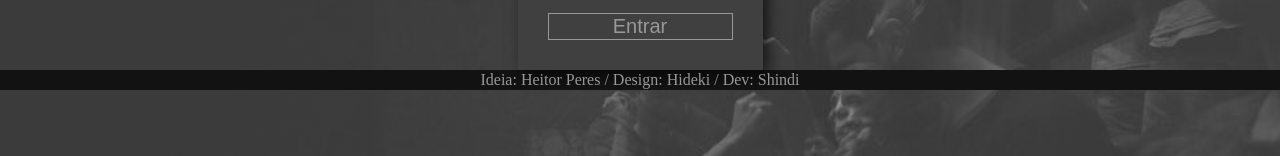
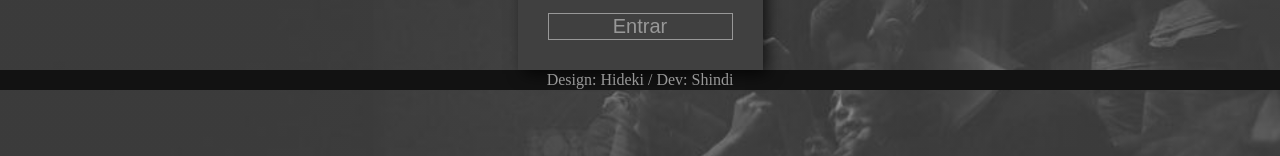
Before and after one commit to asFucuhara/YoYoClicker, a React (Create React App) app in the folder client/: page / in a window 1280 px wide. Shown: the part 158-314 px from the top of the page. Built offline with nearby package versions, Linux system fonts and the light colour scheme.

Commit message:
feat: minor adjustments

```diff
--- a/client/src/Components/Footer.tsx
+++ b/client/src/Components/Footer.tsx
@@ -3,7 +3,7 @@ import React from 'react';
 function Footer() {
   return (
     <div className="footer">
-      Ideia: Heitor Peres / Design: Hideki / Dev: Shindi
+      Design: Hideki / Dev: Shindi
     </div>
   );
 }
--- a/client/src/utils/socket.ts
+++ b/client/src/utils/socket.ts
@@ -12,7 +12,7 @@ export const session = {
 
 export const socketAuthenticate = (params = {}) => {
   //connect socket
-  const socket = socketIOClient('localhost:5000');
+  const socket = socketIOClient('localhost:4000');
 
   return new Promise((resolve, reject) => {
     socket.on('connect', () => {
```
